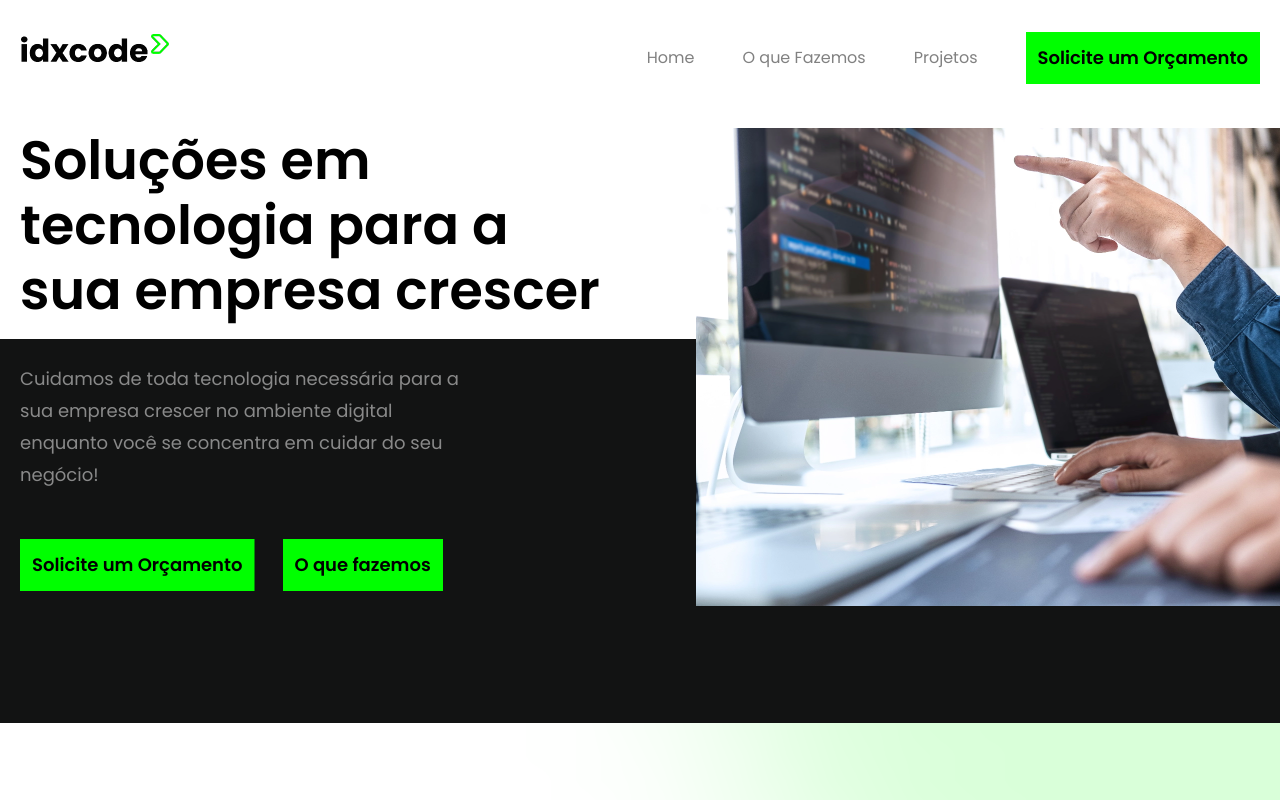
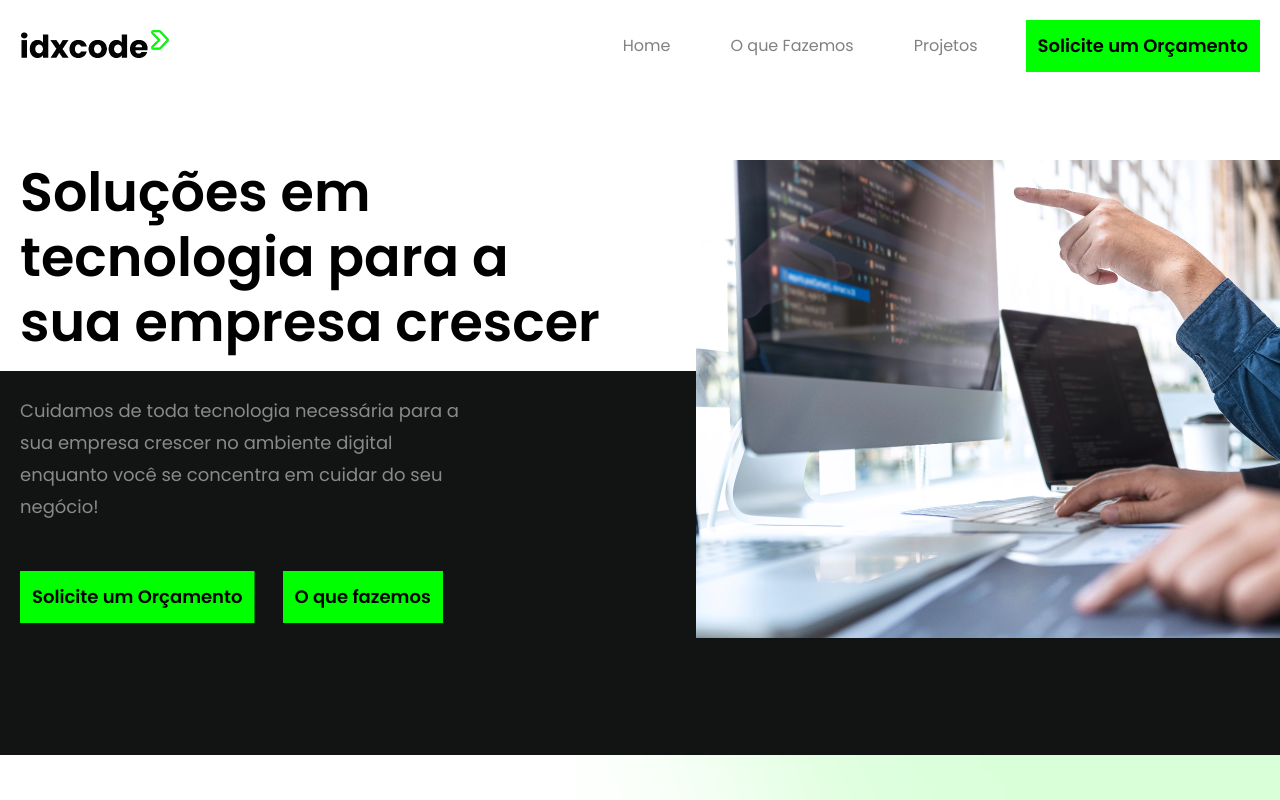
Before and after one commit to vf-jara/idxcode, a Next.js app: page / in a window 1280 px wide. Shown: the top 800 px of the page. Built offline with nearby package versions, Linux system fonts and the light colour scheme.

Commit message:
refatora navbar e insere navbar mobile

```diff
--- a/components/hero/Hero.jsx
+++ b/components/hero/Hero.jsx
@@ -5,8 +5,7 @@ import BotaoOrcamento from '../botaoOrcamento/BotaoOrcamento';
 export default function Hero() {
     return (
         <>
-        <div className="h-full lg:-mt-12">
-
+            <div className="h-full pt-10 lg:pt-20">
                 <div className="w-full bg-white">
                     <div className="container mx-auto flex">
                         <div className="mb-4 lg:flex-col w-full lg:w-1/2">
@@ -18,7 +17,7 @@ export default function Hero() {
                 </div>
                 <div className="w-full bg-idx-bg-black">
                     <div className="container mx-auto flex">
-                    <div className="mb-10 lg:flex-col w-full lg:w-1/2">
+                        <div className=" pb-10 lg:flex-col w-full lg:w-1/2">
                             <div className="textWhite mt-6 mb-12 w-full lg:w-3/4">
                                 <p>Cuidamos de toda tecnologia necessária para a sua empresa crescer no ambiente digital enquanto você se concentra em cuidar do seu negócio!</p>
                             </div>
--- a/components/navbar/Navbar.jsx
+++ b/components/navbar/Navbar.jsx
@@ -3,17 +3,24 @@ import Image from 'next/image'
 import logo from '/public/assets/images/logoBlack.png'
 import Link from 'next/link'
 import BotaoOrcamento from '../botaoOrcamento/BotaoOrcamento'
+import { useState } from 'react'
 
 
 
 export default function Navbar() {
+    const Links = [
+        { name: "Home", link: "/" },
+        { name: "O que Fazemos", link: "#services" },
+        { name: "Projetos", link: "#projects" },
+    ]
+    const [open, setOpen] = useState(false);
     return (
         <>
-            <div className="bg-white z-50 w-full">
+            <div className="bg-white fixed top-0 left-0 z-50 w-full">
                 <div className="container mx-auto">
-                    <nav className="flex justify-between my-5">
-                        <div>
-                            <div className={styles.logoContainer}>
+                    <nav className="lg:flex bg-white justify-between py-3">
+                        <div className="bg-white">
+                            <div className={`${styles.logoContainer} pt-2`}>
                                 <Image
                                     src={logo}
                                     alt="Logo Idxcode"
@@ -23,14 +30,21 @@ export default function Navbar() {
                             </div>
                         </div>
                         <div>
-                            <div className="hidden md:flex items-center py-3  h-50px" >
-                                <ul className="p-0 flex space-x-12 last-of-type:mr-12 text-idx-black">
-                                    <li className="hover:text-black transition-all ease-in-out delay-25"><Link href="/"><a>Home</a></Link></li>
-                                    <li className="hover:text-black transition-all ease-in-out delay-25"><Link href="#services"><a>O que Fazemos</a></Link></li>
-                                    <li className="hover:text-black transition-all ease-in-out delay-25"><Link href="#projects"><a>Projetos</a></Link></li>
-                                </ul>
-                                <BotaoOrcamento texto="Solicite um Orçamento" url="#contact" />
+                            <div onClick={() => setOpen(!open)} className="text-3xl absolute right-8 top-8 cursor-pointer lg:hidden">
+                                <ion-icon name={open ? 'close' : 'menu'}></ion-icon>
                             </div>
+
+                            <ul className={`lg:pl-3 pl-5 py-2 space-y-5 lg:space-y-0  lg:flex items-center lg:space-x-12 transition-all duration-500 ease-in absolute lg:static left-0 bg-white w-full lg:w-auto lg:z-auto z-[-1]  ${open ? 'top-20' : 'top-[-490px]'}`}>
+                                {
+                                    Links.map((link) => (
+                                        <li key={link.name} className="pl-3 text-idx-black hover:text-black transition-all ease-in-out delay-25"><Link href={link.link}><a>{link.name}</a></Link></li>
+                                    ))
+                                }
+                                <div>
+                                    <BotaoOrcamento texto="Solicite um Orçamento" url="#contact" />
+                                </div>
+                            </ul>
+
                         </div>
                     </nav>
                 </div>
--- a/components/serviceSection/Services.jsx
+++ b/components/serviceSection/Services.jsx
@@ -4,7 +4,7 @@ import icon2 from '/public/assets/images/icon2.png';
 import icon3 from '/public/assets/images/icon3.png';
 import { BsFillCheckCircleFill } from 'react-icons/bs'
 import BotaoOrcamento from '../botaoOrcamento/BotaoOrcamento';
-import bgImg from '../../assets/elipse.png';
+
 
 export default function Services() {
 
--- a/pages/_document.js
+++ b/pages/_document.js
@@ -7,6 +7,8 @@ export default function Document() {
       <body>
         <Main />
         <NextScript />
+        <script type="module" src="https://unpkg.com/ionicons@5.5.2/dist/ionicons/ionicons.esm.js"></script>
+        <script nomodule src="https://unpkg.com/ionicons@5.5.2/dist/ionicons/ionicons.js"></script>
       </body>
     </Html>
   )
--- a/styles/globals.css
+++ b/styles/globals.css
@@ -46,7 +46,7 @@ a {
 
 @media(min-width:1400px) {
   .bg-green2 {
-    background-position: -150% 95%;
+    background-position: -190% 85%;
     background-repeat: no-repeat;
   }
 }
```
Also changed, not shown: components/slider/Slider.jsx (+8 -8 lines). Lines whose indentation alone changed are shown as unchanged.
